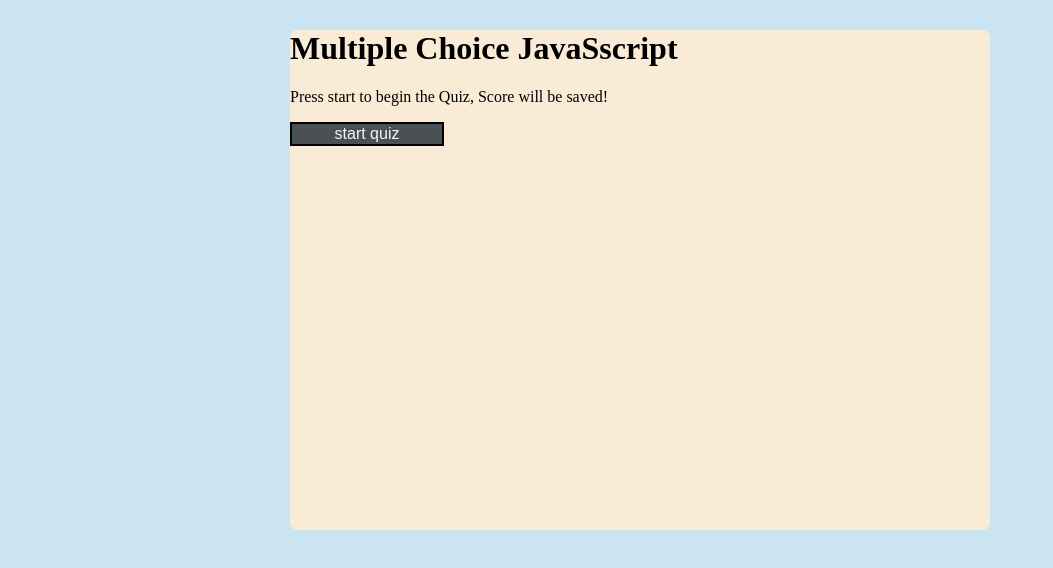
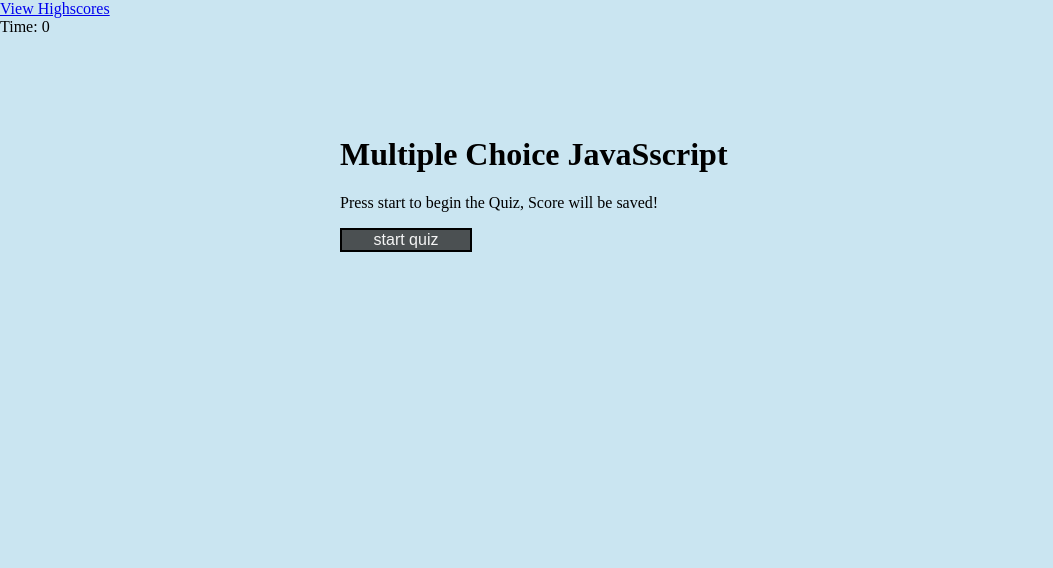
Before and after one commit to chrisricola/HomeworkQuiz, a plain HTML site: page index.html in a window 1280 px wide. Shown: the whole page, without its empty margins (0-1053 px from the left). Drawn offline with Linux system fonts and the light colour scheme.

Commit message:
changed container to wrapper and edited the style

```diff
--- a/index.html
+++ b/index.html
@@ -7,7 +7,11 @@
     <link rel="stylesheet" type="text/css" href="style.css"/>
 </head>
 <body>
-    <div class="container">
+    <div class="scores"><a href="highscores.html">View Highscores</a></div>
+
+    <div class="timer">Time: <span id="time">0</span></div>
+
+    <div class="wrapper">
         <div class="start" id="startScreen">
             <h1>
                 Multiple Choice JavaSscript
@@ -21,7 +25,6 @@
                 </h2>
                 <div id="choices" class="hide">
                 </div>
-                <p class='time'></p>
             </div>
 
      </div>
--- a/style.css
+++ b/style.css
@@ -11,6 +11,10 @@ body{
     border-radius: 8px;
     background-color: antiquewhite;
 }
+.wrapper {
+	margin: 100px auto 0 auto;
+	max-width: 600px;
+  }
 .hide {
     display: none;
 }
```
